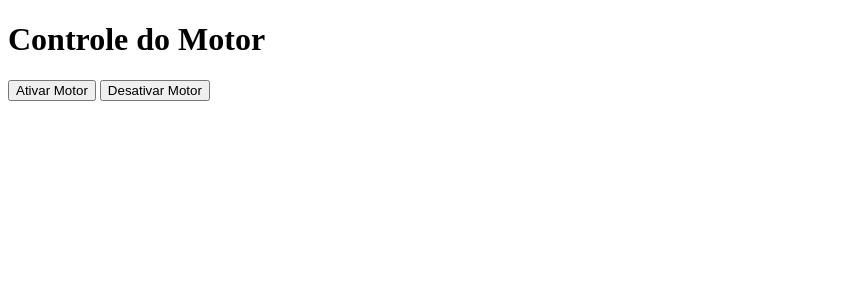
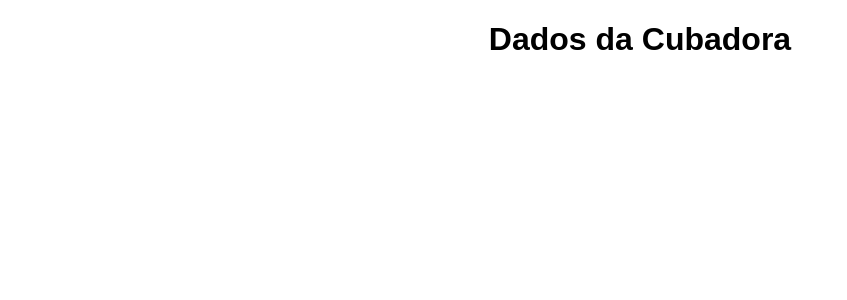
Before and after one commit to rodrigomfernandes1012/ponto, a Flask app: page / in a window 1280 px wide. Shown: the top 300 px of the page, without its empty margins (0-847 px from the left). Run offline with Flask 3, Linux system fonts and the light colour scheme.

Commit message:
Add files via upload

```diff
--- a/templates/index.html
+++ b/templates/index.html
@@ -1,26 +1,108 @@
 <!DOCTYPE html>
-<html lang="pt-BR">
+<html lang="pt-br">
 <head>
-    <meta charset="UTF-8">
-    <meta name="viewport" content="width=device-width, initial-scale=1.0">
-    <title>Controle do Motor</title>
-    <script>
-        function controlarMotor(status) {
-            fetch(`/set_motor/${status}`, {
-                method: 'POST'
-            })
-            .then(response => response.json())
-            .then(data => {
-                console.log('Status do motor:', data.status);
-                alert('Motor ' + (data.status === 1 ? 'ativado' : 'desativado'));
-            })
-            .catch(error => console.error('Erro ao comunicar com a API:', error));
+    <meta charset="UTF-8" />
+    <meta name="viewport" content="width=device-width, initial-scale=1.0" />
+    <title>Dados da API</title>
+    <style>
+        body {
+            font-family: Arial, sans-serif;
+            margin: 20px;
         }
-    </script>
+        h1 {
+            text-align: center;
+        }
+        #tabela-dados {
+            width: 100%;
+            border-collapse: collapse;
+            margin-top: 20px;
+        }
+        #tabela-dados th, #tabela-dados td {
+            border: 1px solid #ddd;
+            padding: 8px;
+        }
+        #tabela-dados th {
+            background-color: #f2f2f2;
+            text-align: left;
+        }
+        #carregando {
+            text-align: center;
+            margin-top: 20px;
+        }
+    </style>
 </head>
 <body>
-    <h1>Controle do Motor</h1>
-    <button onclick="controlarMotor(1)">Ativar Motor</button>
-    <button onclick="controlarMotor(0)">Desativar Motor</button>
+    <h1>Dados da Cubadora</h1>
+    <div id="carregando">Carregando dados...</div>
+    <table id="tabela-dados" style="display:none;">
+        <thead>
+            <tr id="cabecalho"></tr>
+        </thead>
+        <tbody id="corpo-tabela"></tbody>
+    </table>
+
+    <script>
+        document.addEventListener('DOMContentLoaded', function() {
+            fetch('/api/dados')
+                .then(response => response.json())
+                .then(data => {
+                    document.getElementById('carregando').style.display = 'none';
+                    if (data.error) {
+                        alert('Erro ao buscar dados: ' + data.error);
+                        return;
+                    }
+
+                    const tabela = document.getElementById('tabela-dados');
+                    const cabecalho = document.getElementById('cabecalho');
+                    const corpoTabela = document.getElementById('corpo-tabela');
+
+                    const chavesDesejadas = [
+                        'dsCodigoBarra',
+                        'vlAltura',
+                        'vlLargura',
+                        'vlCumprimento',
+                        'vlPeso',
+                        'dtOperacao',
+                        'dsUsuario'
+                    ];
+
+                    if (data.length > 0) {
+                        // Cria cabeçalhos apenas para as chaves desejadas
+                        chavesDesejadas.forEach(chave => {
+                            if (Object.prototype.hasOwnProperty.call(data[0], chave)) {
+                                const th = document.createElement('th');
+                                th.textContent = chave;
+                                cabecalho.appendChild(th);
+                            }
+                        });
+
+                        // Preenche as linhas
+                        data.forEach(item => {
+                            const tr = document.createElement('tr');
+                            chavesDesejadas.forEach(chave => {
+                                if (Object.prototype.hasOwnProperty.call(item, chave)) {
+                                    const td = document.createElement('td');
+                                    td.textContent = item[chave];
+                                    tr.appendChild(td);
+                                } else {
+                                    const td = document.createElement('td');
+                                    td.textContent = '';
+                                    tr.appendChild(td);
+                                }
+                            });
+                            corpoTabela.appendChild(tr);
+                        });
+
+                        tabela.style.display = 'table';
+                    } else {
+                        document.getElementById('carregando').textContent = 'Nenhum dado encontrado.';
+                    }
+                })
+                .catch(error => {
+                    document.getElementById('carregando').style.display = 'none';
+                    alert('Erro ao carregar os dados: ' + error);
+                });
+        });
+    </script>
 </body>
 </html>
```
